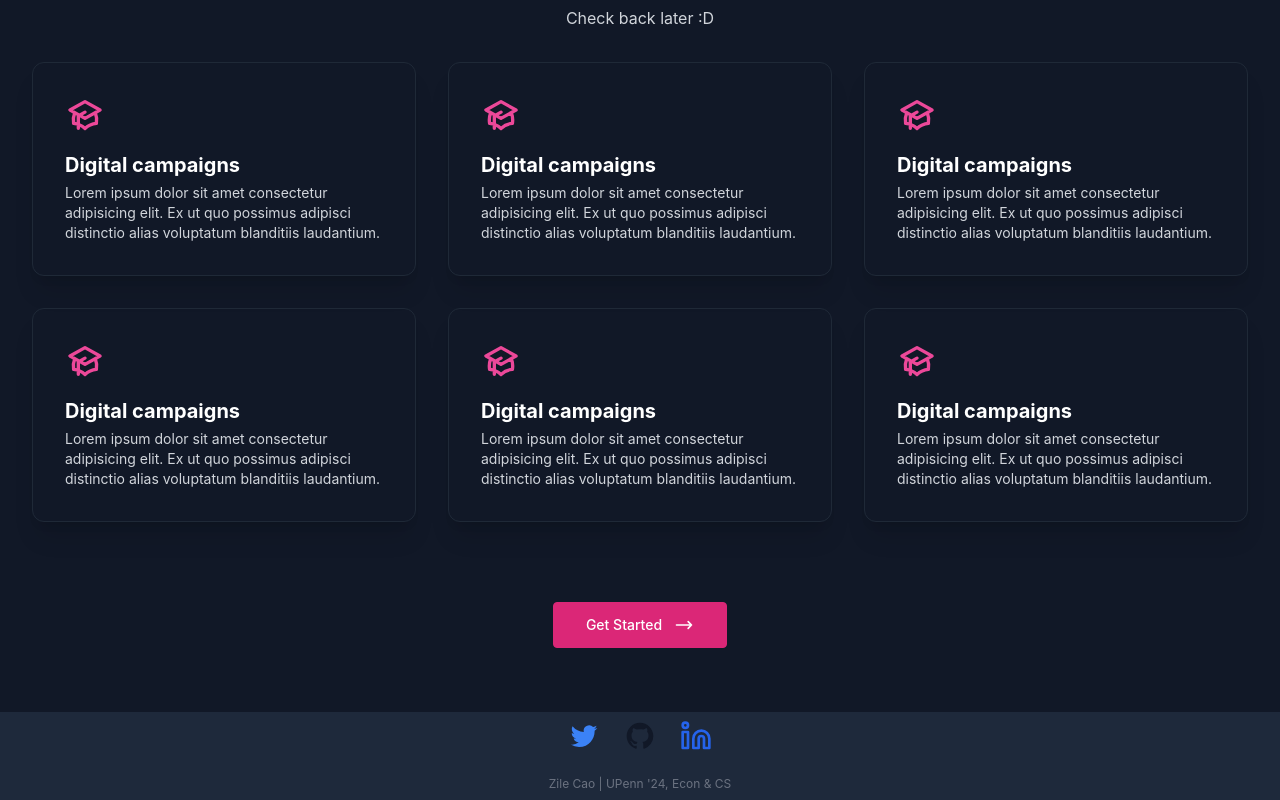
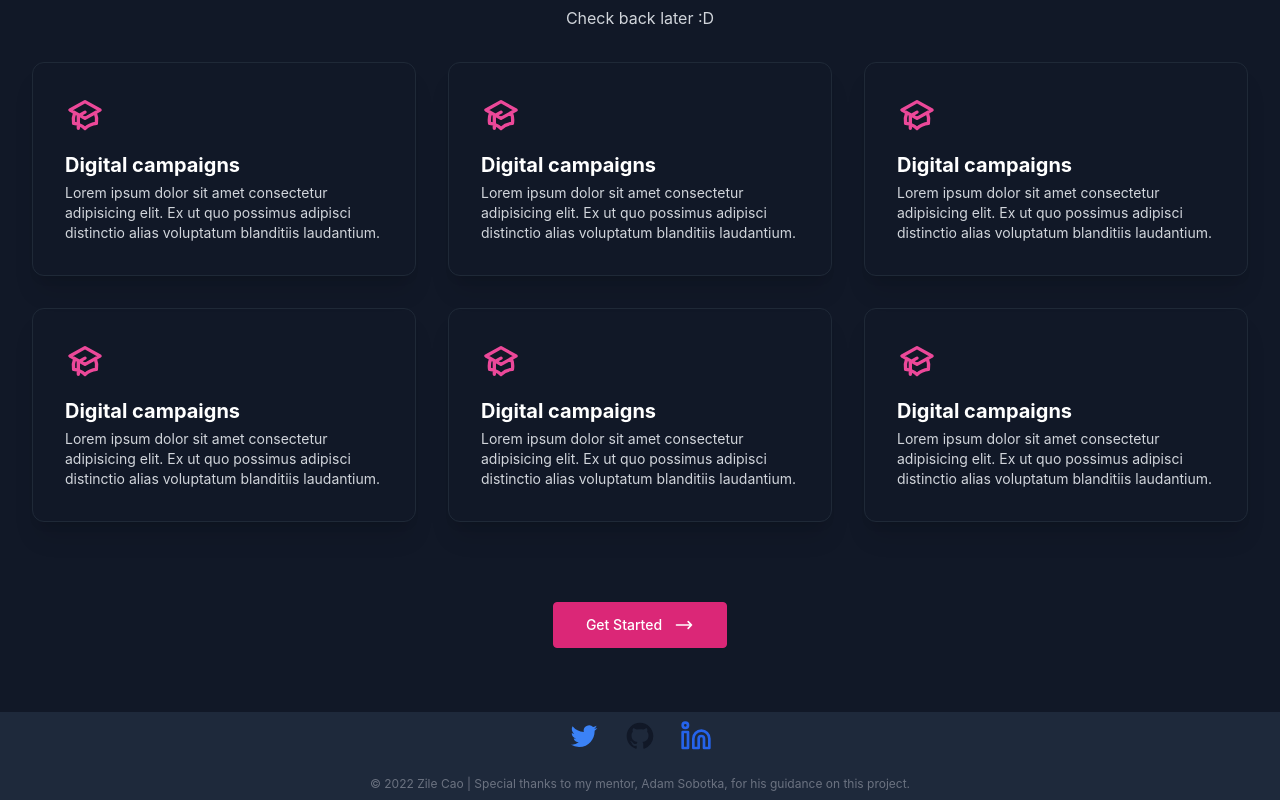
Before and after one commit to ZILECAO/GroupBy, a Next.js app: page /projects in a window 1280 px wide. Shown: the part 178-978 px from the top of the page. Built offline with nearby package versions, Linux system fonts and the light colour scheme.

Commit message:
added footer description to project page too

```diff
--- a/pages/projects.js
+++ b/pages/projects.js
@@ -316,8 +316,8 @@ export default function Projects() {
 
 
 
-          <p class="max-w-lg mx-auto text-xs text-gray-500">
-            <span class="block mt-4"> Zile Cao | UPenn &apos;24, Econ & CS       </span>
+          <p class="max-w-xl mx-auto text-xs text-gray-500">
+            <span class="block mt-4"> &copy; 2022 Zile Cao | Special thanks to my mentor, Adam Sobotka, for his guidance on this project.       </span>
           </p>
         </div>
       </div>
```
